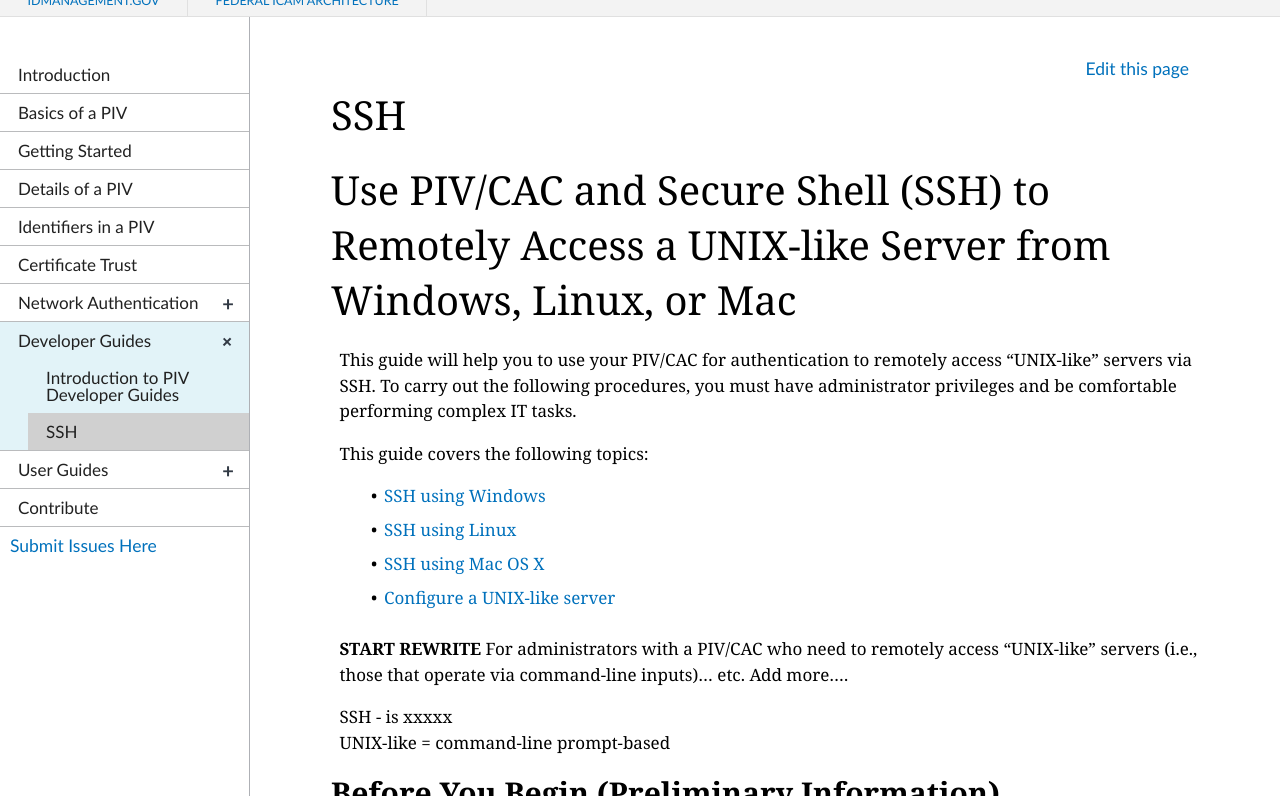
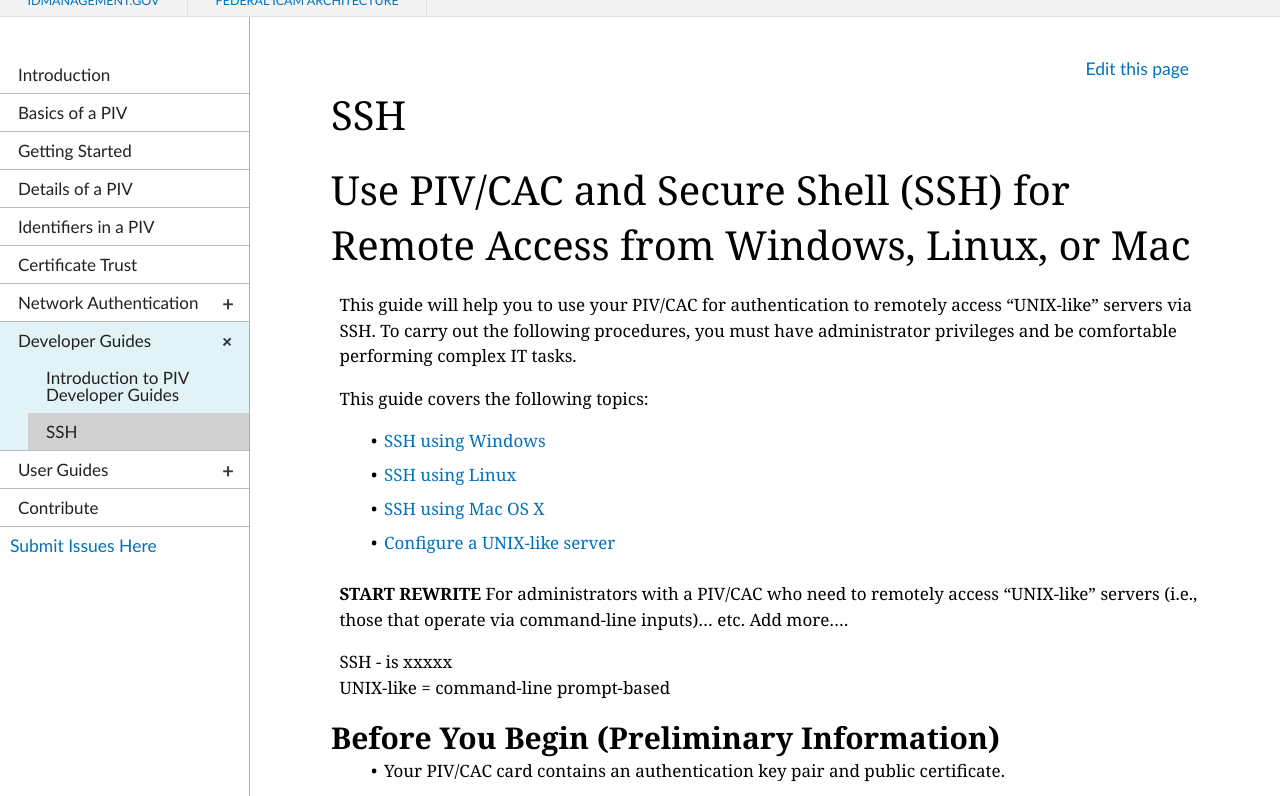
Before and after one commit to GSA/piv-guides, a Jekyll site: the page built from _devconfig/ssh.md, in a window 1280 px wide and 900 px high, cut to the strip 104-900 px from the top of the window. Built offline with Jekyll 4.4.1, drawn with Linux system fonts in a browser that asks for light colours; nearby versions of some CDN libraries.

Commit message:
Update ssh.md

```diff
--- a/_devconfig/ssh.md
+++ b/_devconfig/ssh.md
@@ -5,7 +5,7 @@ permalink: /devconfig/ssh
 collection: devconfig
 ---
 
-# Use PIV/CAC and Secure Shell (SSH) to Remotely Access a UNIX-like Server from Windows, Linux, or Mac
+# Use PIV/CAC and Secure Shell (SSH) for Remote Access from Windows, Linux, or Mac
 
 This guide will help you to use your PIV/CAC for authentication to remotely access "UNIX-like" servers via SSH. To carry out the following procedures, you must have administrator privileges and be comfortable performing complex IT tasks.
 
```
